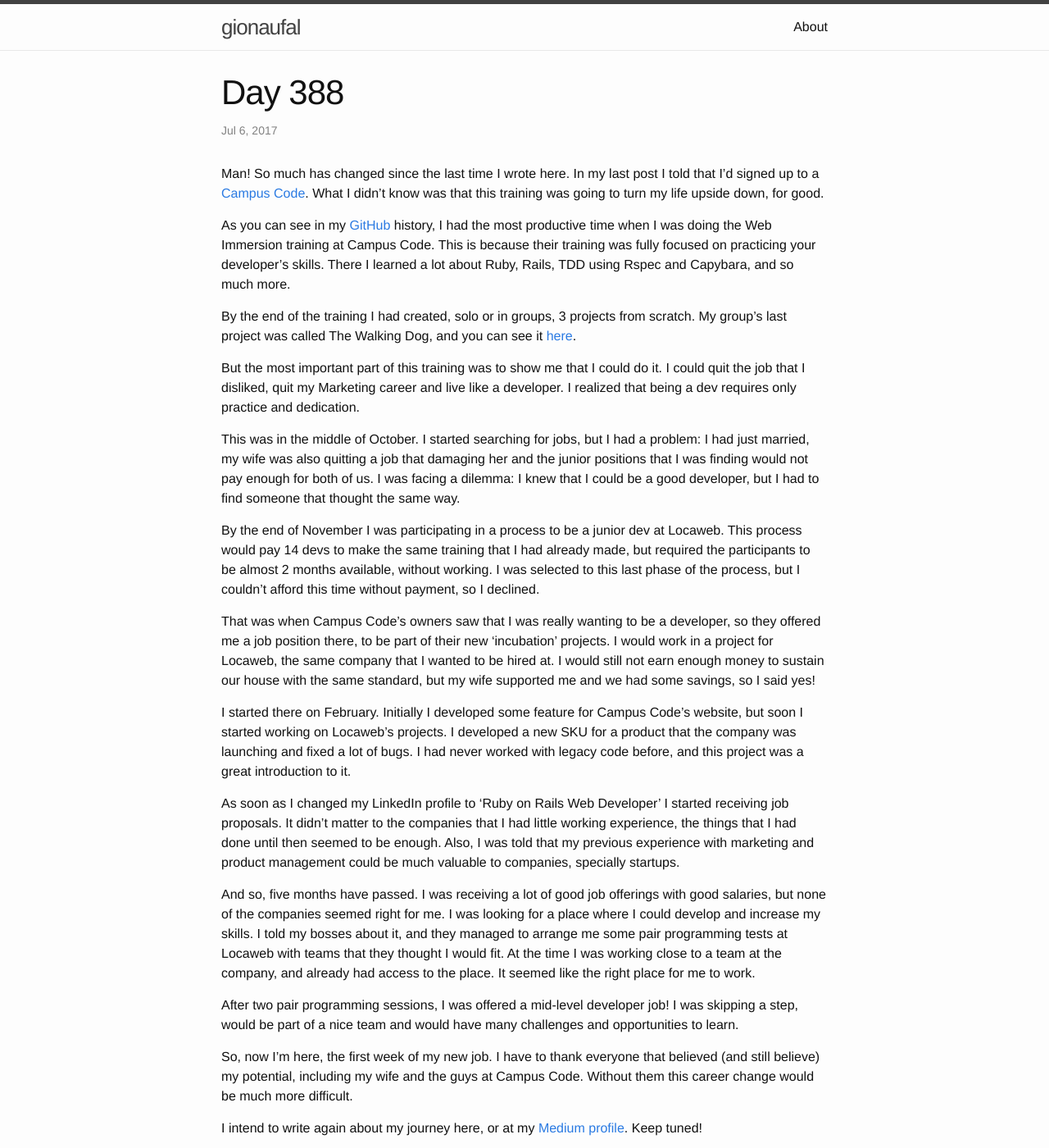
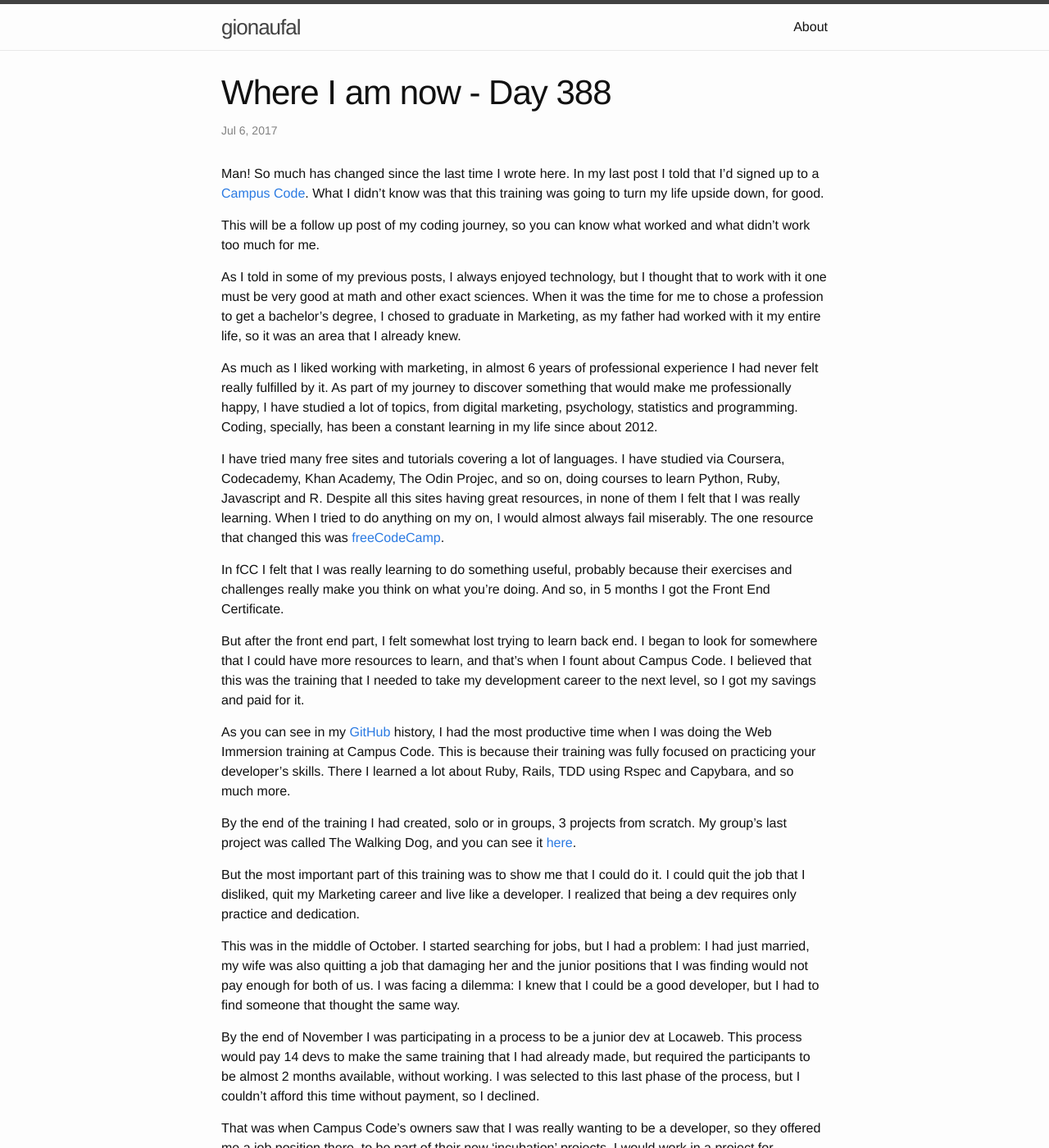
Before and after one commit to gionaufal/blog, a Jekyll site: the page built from _posts/2017-07-06-day-388.markdown, in a window 1280 px wide and 1400 px high. Shown: the whole window at 82% size. Built offline with Jekyll 4.4.1, drawn with Linux system fonts in a browser that asks for light colours; some of the changed text lies outside the part shown.

Commit message:
Update day 388 post

```diff
--- a/_posts/2017-07-06-day-388.markdown
+++ b/_posts/2017-07-06-day-388.markdown
@@ -1,15 +1,48 @@
 ---
 layout: post
-title:  "Day 388"
+title:  "Where I am now - Day 388"
 date:   2017-07-06 14:05:00 -0300
 categories: MyJourney
 excerpt_separator: <!--more-->
 ---
 
 Man! So much has changed since the last time I wrote here. In my last post I
-told that I'd signed up to a [Campus Code](http://campuscode.com.br). What I didn't
-know was that this training was going to turn my life upside down, for good.
+told that I'd signed up to a [Campus Code](http://campuscode.com.br). What I
+didn't know was that this training was going to turn my life upside down, for
+good.
 <!--more-->
+
+This will be a follow up post of my coding journey, so you can know what worked
+and what didn't work too much for me.
+
+As I told in some of my previous posts, I always enjoyed technology, but I
+thought that to work with it one must be very good at math and other exact
+sciences. When it was the time for me to chose a profession to get a bachelor's
+degree, I chosed to graduate in Marketing, as my father had worked with it my
+entire life, so it was an area that I already knew.
+
+As much as I liked working with marketing, in almost 6 years of professional
+experience I had never felt really fulfilled by it. As part of my journey to
+discover something that would make me professionally happy, I have studied a lot
+of topics, from digital marketing, psychology, statistics and programming.
+Coding, specially, has been a constant learning in my life since about 2012.
+
+I have tried many free sites and tutorials covering a lot of languages. I have
+studied via Coursera, Codecademy, Khan Academy, The Odin Projec, and so on,
+doing courses to learn Python, Ruby, Javascript and R. Despite all this sites
+having great resources, in none of them I felt that I was really learning. When
+I tried to do anything on my on, I would almost always fail miserably. The one
+resource that changed this was [freeCodeCamp](http://freecodecamp.com).
+
+In fCC I felt that I was really learning to do something useful, probably
+because their exercises and challenges really make you think on what you're
+doing. And so, in 5 months I got the Front End Certificate.
+
+But after the front end part, I felt somewhat lost trying to learn back end.
+I began to look for somewhere that I could have more resources to learn, and
+that's when I fount about Campus Code. I believed that this was the training
+that I needed to take my development career to the next level, so I got my
+savings and paid for it.
 
 As you can see in my [GitHub](https://github.com/gionaufal) history, I had the
 most productive time when I was doing the Web Immersion training at Campus Code.
@@ -69,8 +102,9 @@ job! I was skipping a step, would be part of a nice team and would have many
 challenges and opportunities to learn.
 
 So, now I'm here, the first week of my new job. I have to thank everyone that
-believed (and still believe) my potential, including my wife and the guys at
-Campus Code. Without them this career change would be much more difficult.
+believed (and still believe) my potential, including my wife, the guys at
+Campus Code and freeCodeCamp. Without them I believe that I would not have
+managed to make this career change.
 
 I intend to write again about my journey here, or at my [Medium
 profile](http://medium.com/@gionaufal). Keep tuned!
```
